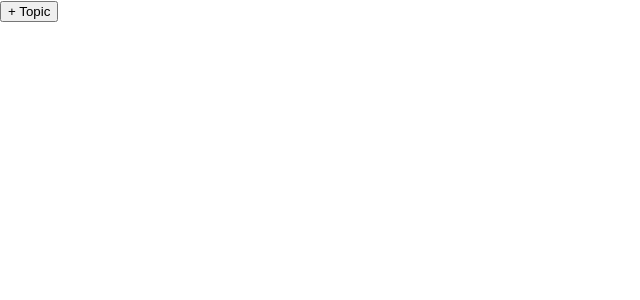
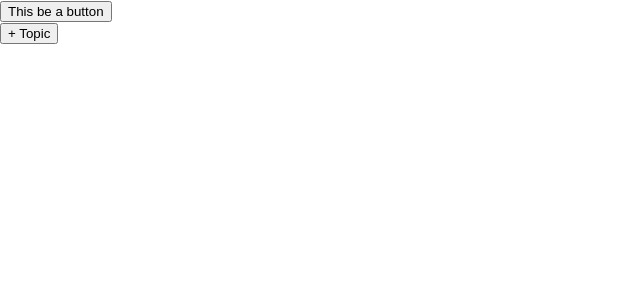
Before and after one commit to 4chen500/meeting-director, a React (Create React App) app: page / in a window 1280 px wide. Shown: the top 300 px of the page, without its empty margins (0-640 px from the left). Built offline with nearby package versions, Linux system fonts and the light colour scheme.

Commit message:
add input-button mvp

```diff
--- a/src/App.js
+++ b/src/App.js
@@ -1,11 +1,13 @@
 import './App.css';
 import AppButton from './components/app-button';
+import InputButton from './controls/input-button';
 
 function App() {
 	return (
 		<div className="App">
 			<div className="component-test-area">
-				<AppButton label="+ Topic" onClick={() => console.log('AppButton Click')} />
+				<AppButton label="This be a button" onClick={() => console.log('AppButton Click')} />
+				<InputButton label="+ Topic" />
 			</div>
 		</div>
 	);
--- /dev/null
+++ b/src/controls/input-button/index.js
@@ -0,0 +1,20 @@
+import React, { useState } from 'react';
+import AppButton from '../../components/app-button';
+
+const InputButton = function(props) {
+	const [isEdit, setEdit] = useState(false);
+	const editInput = <input type="text"></input>;
+	const { label } = props;
+
+	let buttonLabel = label;
+
+	if (isEdit) {
+		buttonLabel = editInput;
+	}
+
+	return (
+		<AppButton label={buttonLabel} onClick={() => setEdit(!isEdit)} />
+	);
+};
+
+export default InputButton;
```
